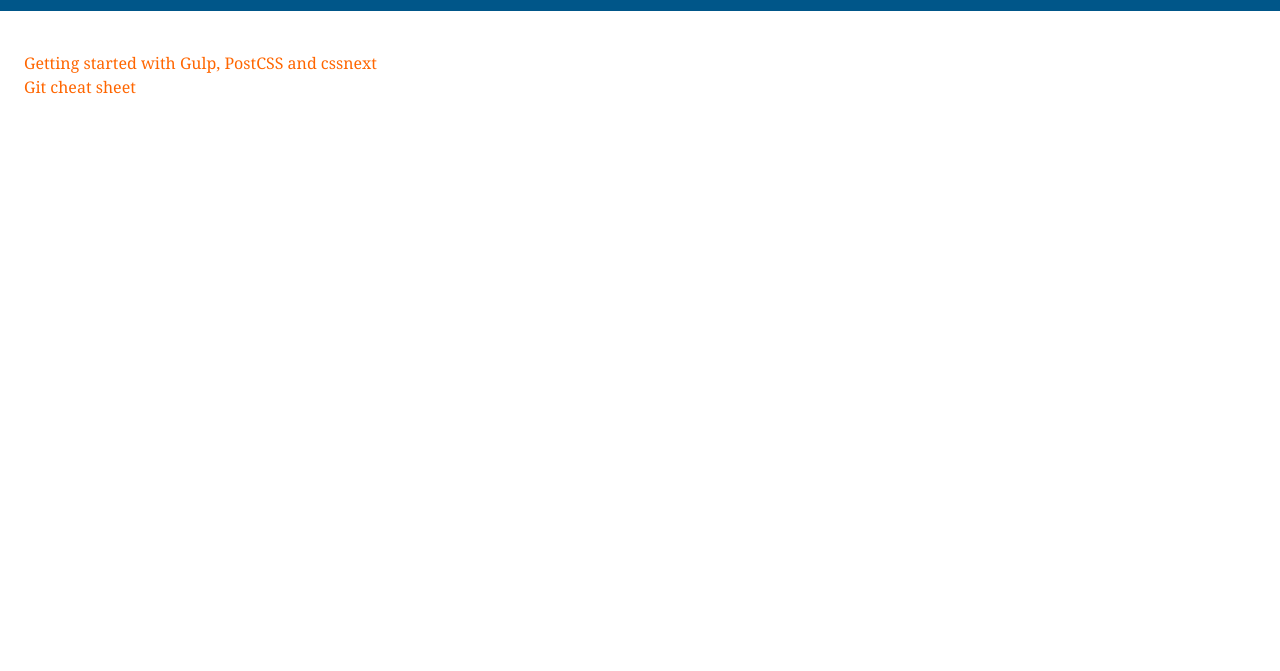
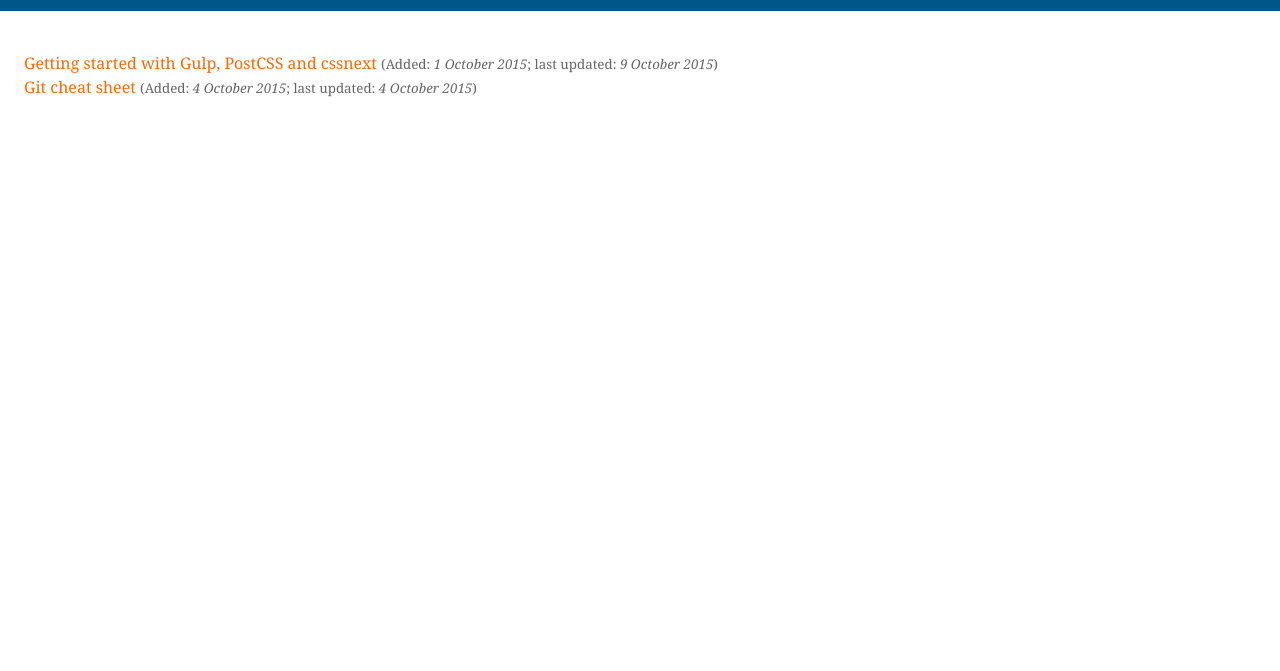
Before and after one commit to manderley/notes, a website: page index.html in a window 1280 px wide. Shown: the part 129-800 px from the top of the page. Drawn offline with Linux system fonts and the light colour scheme.

Commit message:
Index styling and meta data

```diff
--- a/css/styles.css
+++ b/css/styles.css
@@ -56,9 +56,17 @@
 	text-decoration: none;
 }
 
+.metadata,
+.metadata--index {
+	font-size: calc(var(--baseFontSize) / 1.2);
+}
+
 .metadata {
 	color: var(--metaDataColour);
-	font-size: calc(var(--baseFontSize) / 1.2);
+}
+
+.metadata--index {
+	color: var(--metaDataIndexColour);
 }
 
 time {
--- a/css/vars.css
+++ b/css/vars.css
@@ -7,6 +7,7 @@
 	--mainColour: #4d4d4d;
 	--mainHeadingColour: #aad8f1;
 	--metaDataColour: #e6e6e6;
+	--metaDataIndexColour: #666;
 
 	--linkColour: #f60;
 	--navLinkColour: #fff;
--- a/index.html
+++ b/index.html
@@ -20,8 +20,8 @@
 
   <main>
     <ol class="index">
-      <li class="index__item"><a href="gulpPostCSScssnext.html">Getting started with Gulp, PostCSS and cssnext</a></li>
-      <li class="index__item"><a href="gitCheatSheet.html">Git cheat sheet</a></li>
+      <li class="index__item"><a href="gulpPostCSScssnext.html">Getting started with Gulp, PostCSS and cssnext</a> <span class="metadata--index">(Added: <time>1 October 2015</time>; last updated: <time>9 October 2015</time>)</span></li>
+      <li class="index__item"><a href="gitCheatSheet.html">Git cheat sheet</a> <span class="metadata--index">(Added: <time>4 October 2015</time>; last updated: <time>4 October 2015</time>)</span></li>
     </ol>
   </main>
 
```
Also changed, not shown: dist/css/main.css.
